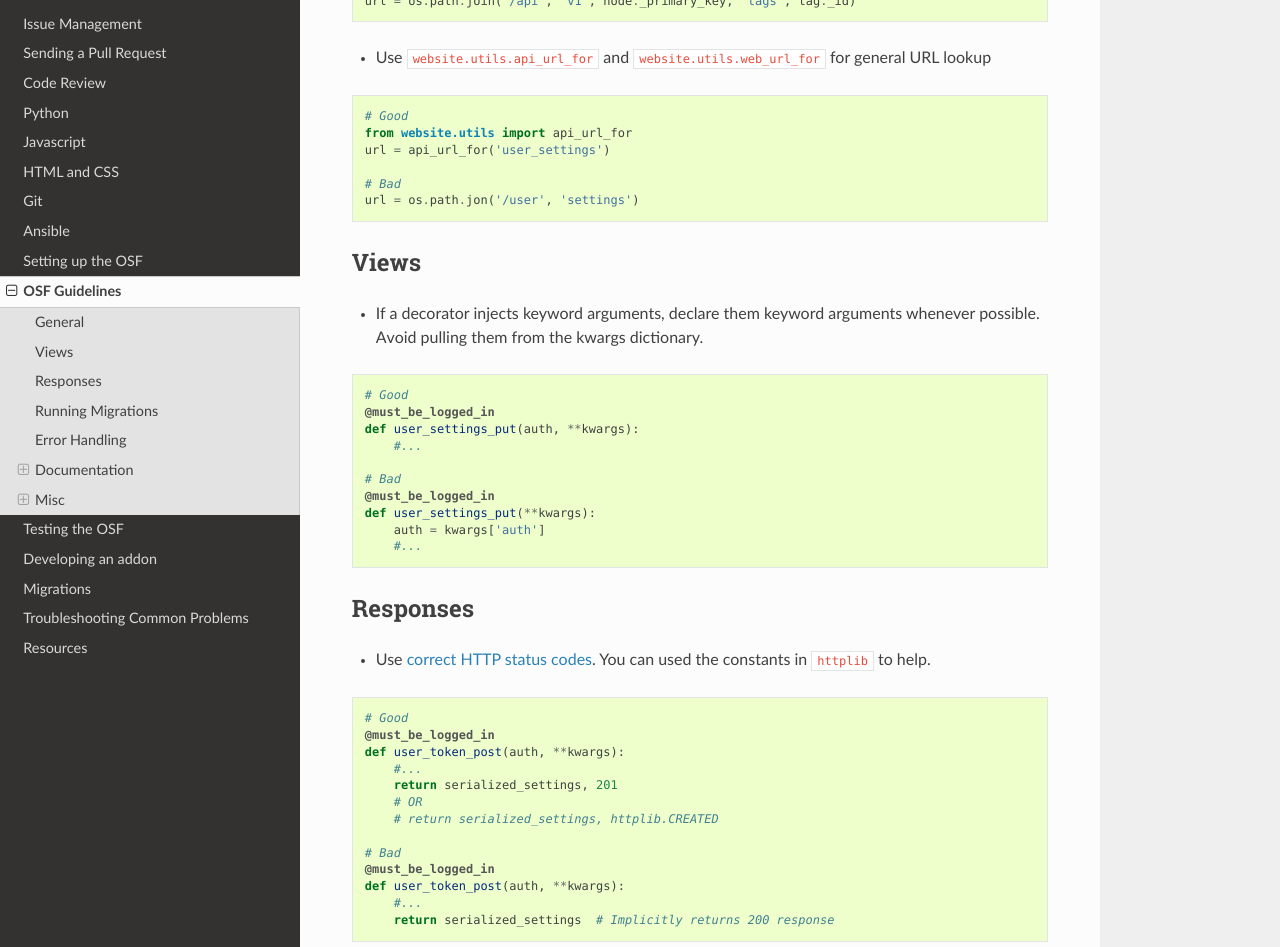
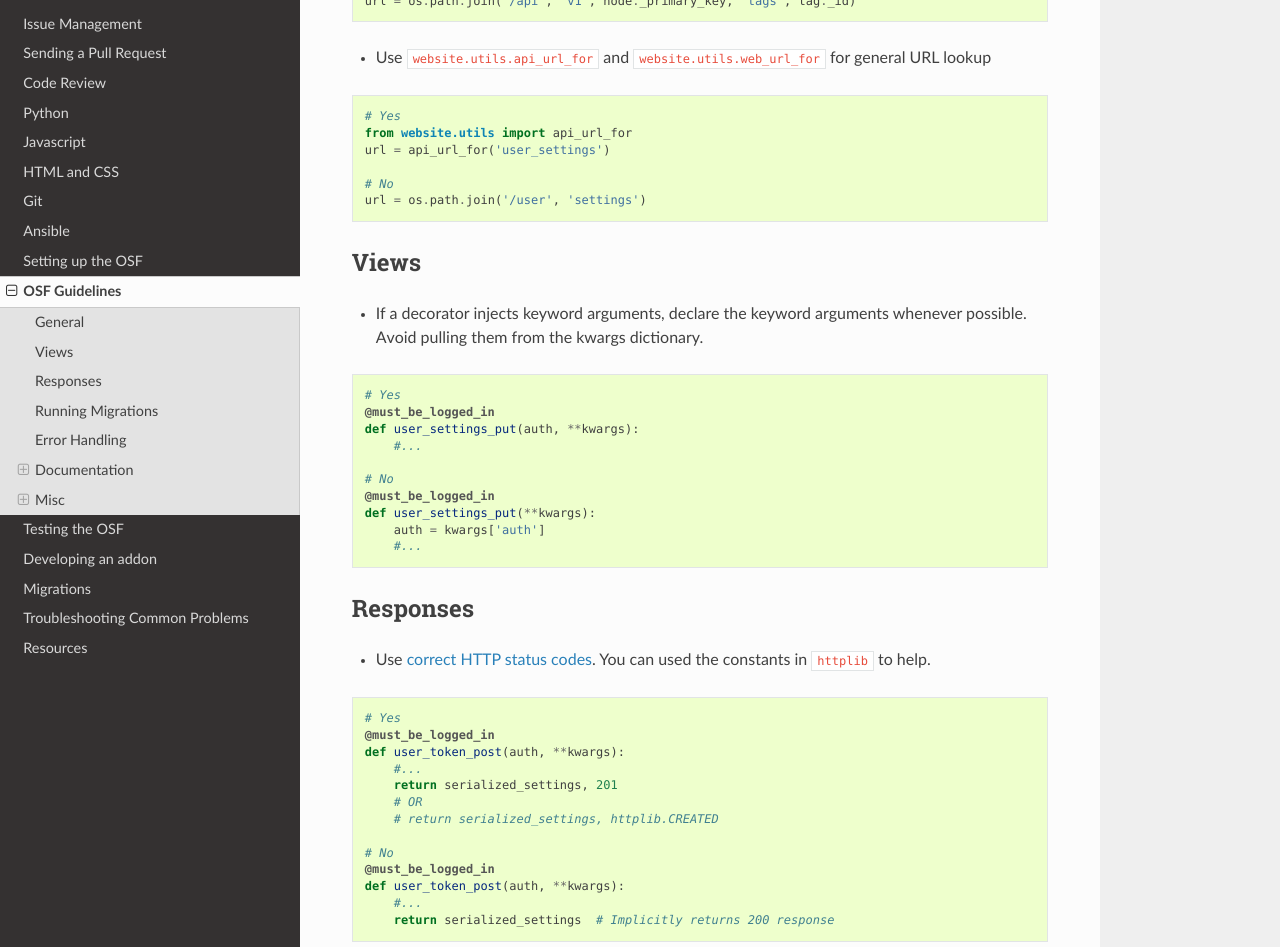
Before and after one commit to CenterForOpenScience/COSDev, a Sphinx documentation site: the page built from docs/osf/guidelines.rst, in a window 1280 px wide and 1400 px high, scrolled down 403 px. Shown: the part 151-1098 px from the top of the window. Built offline with Sphinx 7.4.7 and the Read the Docs theme 2.0.0, drawn with Linux system fonts in a browser that asks for light colours; some of the changed text lies outside the part shown.

Commit message:
Fix formatting mistakes and typos

```diff
--- a/docs/osf/guidelines.rst
+++ b/docs/osf/guidelines.rst
@@ -30,26 +30,26 @@ General
 
 .. code-block:: python
 
-    # Good
+    # Yes
     from website.utils import api_url_for
     url = api_url_for('user_settings')
 
-    # Bad
-    url = os.path.jon('/user', 'settings')
+    # No
+    url = os.path.join('/user', 'settings')
 
 Views
 *****
 
-- If a decorator injects keyword arguments, declare them keyword arguments whenever possible. Avoid pulling them from the kwargs dictionary.
+- If a decorator injects keyword arguments, declare the keyword arguments whenever possible. Avoid pulling them from the kwargs dictionary.
 
 .. code-block:: python
 
-    # Good
+    # Yes
     @must_be_logged_in
     def user_settings_put(auth, **kwargs):
         #...
 
-    # Bad
+    # No
     @must_be_logged_in
     def user_settings_put(**kwargs):
         auth = kwargs['auth']
@@ -63,7 +63,7 @@ Responses
 
 .. code-block:: python
 
-    # Good
+    # Yes
     @must_be_logged_in
     def user_token_post(auth, **kwargs):
         #...
@@ -71,7 +71,7 @@ Responses
         # OR
         # return serialized_settings, httplib.CREATED
 
-    # Bad
+    # No
     @must_be_logged_in
     def user_token_post(auth, **kwargs):
         #...
@@ -94,9 +94,11 @@ Migrations are located in the ``scripts`` directory.
 
 To run them: ::
 
-    python -m scripts.script_name
+    $ python -m scripts.script_name
 
 To migrate search records:
+
+::
 
     invoke migrate_search
 
@@ -134,6 +136,7 @@ Docstrings
 
     def my_view(my_param):
         """Do something rad.
+
         :param str my_param: My directly passed parameter
         :param-query str foo: A parameter included in the query string; look me up in `request.args`
         :param-post str bar: A parameter included in the POST payload; look me up in `request.form`
--- a/docs/style_guides/git.rst
+++ b/docs/style_guides/git.rst
@@ -3,7 +3,7 @@
 Git
 ===
 
-- Use the imperative mode ("Fix rendering of user logs") in commit messages.
+- Use the imperative mode (e.g, "Fix rendering of user logs") in commit messages.
 - If your patch fixes a Github issue, you can add the issue to your commit message so that the issue will automatically be closed when the patch is merged.
 
 ::
--- a/docs/style_guides/javascript.rst
+++ b/docs/style_guides/javascript.rst
@@ -33,7 +33,7 @@ Follow `Abhinay Rathore's jQuery Coding Standards Guide <http://lab.abhinayratho
 AJAX
 ----
 
-For PUTting and POSTing to JSON endpoints, use the ``$.osf.postJSON`` and ``$.osf.putJSON`` functions (located in ``site.js``). This will handle JSON stringification as well as set the correct dataType and contentType.
+For PUTting and POSTing to JSON endpoints in the OSF, use the ``$.osf.postJSON`` and ``$.osf.putJSON`` functions (located in ``site.js``). This will handle JSON stringification as well as set the correct dataType and contentType.
 
 
 Utility functions
```
Also changed, not shown: docs/style_guides/python.rst (+5 -4 lines).
